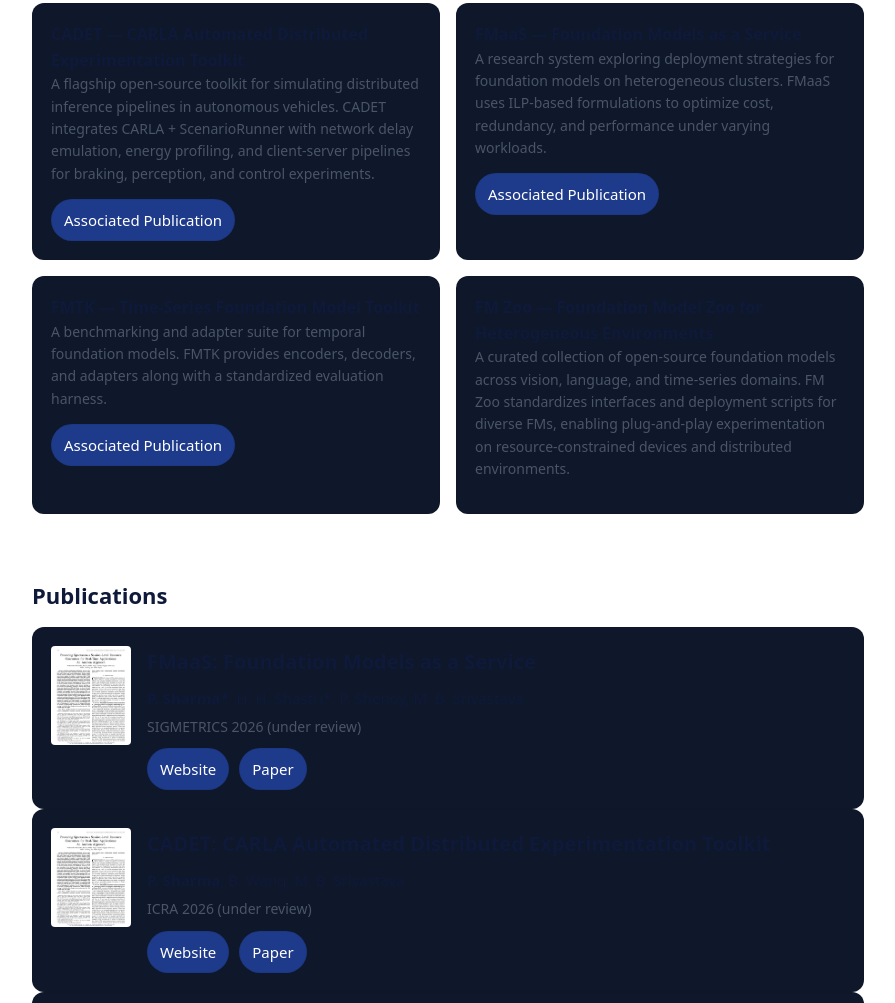
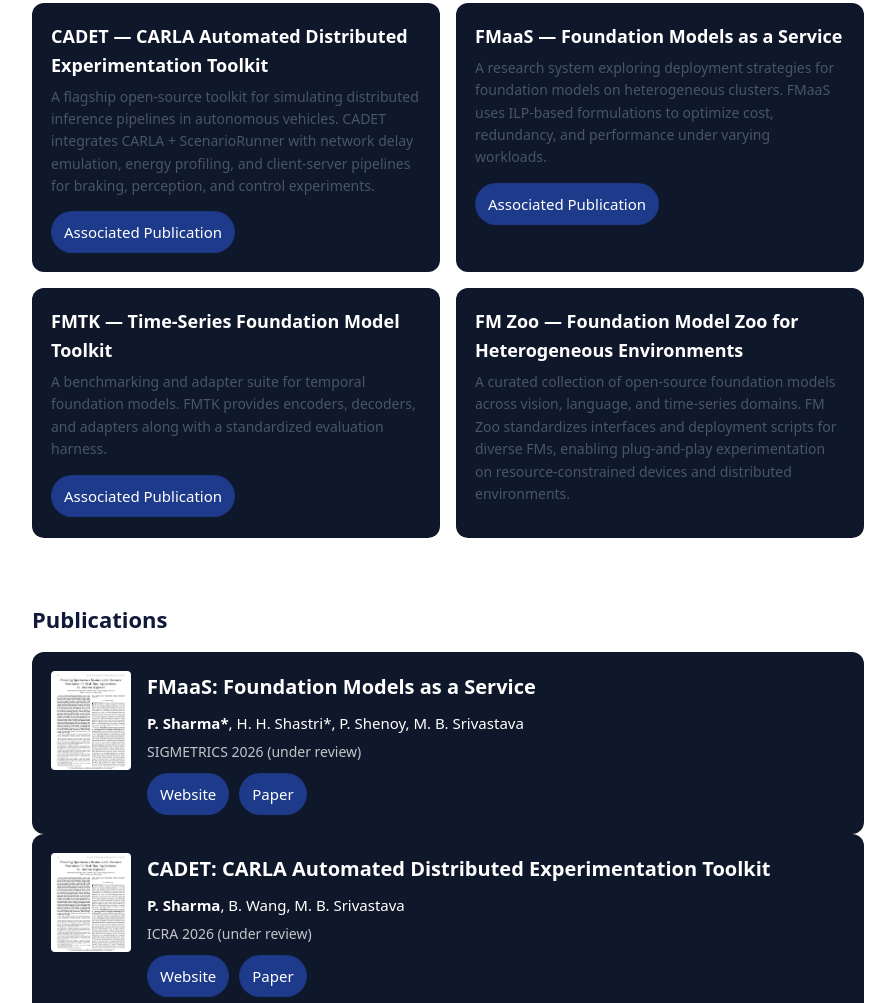
Before and after one commit to Sharma-Pragya/sharma-pragya.github.io, a plain HTML site: page index.html in a window 1280 px wide. Shown: the part 735-1738 px from the top of the page, without its empty margins (192-1087 px from the left). Drawn offline with Linux system fonts and the light colour scheme.

Commit message:
Update index.html

```diff
--- a/index.html
+++ b/index.html
@@ -16,7 +16,7 @@
       --bg:#ffffff;       /* page background → white */
       --fg:#0f1a3a;       /* main text color → navy blue */
       --muted:#4a5568;    /* muted/secondary text → slate grey */
-      --link:#1e40af;     /* link color → medium navy */
+      --link:#0f1a3a;     /* link color → medium navy */
       --chip:#1e3a8a;     /* chips/bubbles background → deep blue */
       --chipfg:#ffffff;   /* chip text stays white */
       --card:#0f172a;     /* cards stay dark navy */
@@ -44,14 +44,17 @@
     p{margin:0 0 14px}
     ul{margin:8px 0 0 18px}
     .card{background:var(--card);border:1px solid rgba(0,0,0,0.06);border-radius:12px;padding:18px}
+    .card,
+    .pub {background: var(--card);color: #ffffff;}
+    .card strong {display: block;font-size: 18px;font-weight: 600;margin-bottom: 6px;color: #ffffff;}
     .grid{display:grid;grid-template-columns:1fr;gap:16px}
     @media(min-width:720px){ .grid{grid-template-columns:1fr 1fr}}
     .pub{display:flex;gap:16px;align-items:flex-start;padding:18px;border-radius:12px;border:1px solid rgba(0,0,0,0.06);background:var(--card)}
     .pub img{width:80px;height:auto;border-radius:4px;flex-shrink:0}
     .pub-content{flex:1}
-    .pub h3{margin:0 0 8px;font-size:20px}
-    .pub .meta{color:var(--muted);font-size:14px;margin-bottom:6px}
-    .pub .authors{font-size:15px;margin-bottom:6px}
+    .pub h3{margin:0 0 8px;font-size:20px;color:#ffffff}
+    .pub .meta{color:rgba(255,255,255,0.75);font-size:14px;margin-bottom:6px}
+    .pub .authors{font-size:15px;margin-bottom:6px;color:#ffffff}
     .pub .actions{display:flex;flex-wrap:wrap;gap:10px;margin-top:10px}
     details{margin-top:8px}
     code{font-family: ui-monospace,SFMono-Regular,Menlo,Monaco,Consolas,"Liberation Mono","Courier New",monospace; font-size:13px}
```
